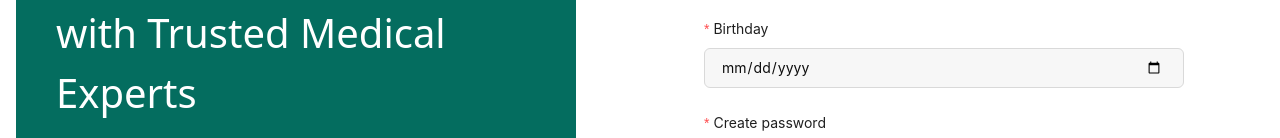
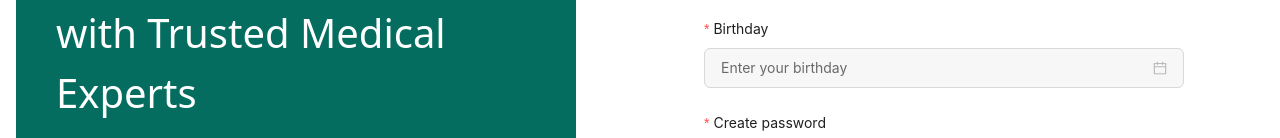
Before and after one commit to medbook-mir/medbook-backend, a Next.js app in the folder frontend/: page /en/register in a window 1280 px wide. Shown: the part 314-452 px from the top of the page. Built offline with nearby package versions, Linux system fonts and the light colour scheme.

Commit message:
Register form birthday input updated

```diff
--- a/frontend/src/forms/register-form.tsx
+++ b/frontend/src/forms/register-form.tsx
@@ -7,6 +7,7 @@ import { GoogleIcon } from '@/utils/icons/social-medias'
 import { FilledButton } from '@/components/ui/filled-button'
 import DefaultInput from '@/components/ui/default-input'
 import PasswordInput from '@/components/ui/password-input'
+import DatepickerInput from '@/components/ui/date-picker'
 import { useAppDispatch, useAppSelector } from '@/redux/store'
 import { getRegisterModal } from '@/redux/selectors/modals'
 import { closeModal, openModal } from '@/redux/reducers/modals'
@@ -14,6 +15,7 @@ import registerSchema, { RegisterType } from '@/schema/register-schema'
 import { useRegister } from '@/hooks/useRegister'
 import { Controller, SubmitHandler, useForm } from 'react-hook-form'
 import { yupResolver } from '@hookform/resolvers/yup'
+import dayjs from 'dayjs'
 
 const RegisterForm = () => {
   const t = useTranslations('registerPage')
@@ -91,7 +93,15 @@ const RegisterForm = () => {
             control={control}
             render={({ field, fieldState: { error } }) => (
               <Form.Item label={t('birthday')} required validateStatus={error ? 'error' : ''} help={error?.message}>
-                <DefaultInput {...field} type="date" autoComplete="bday" placeholder={t('birthdayPlaceholder')} />
+                <DatepickerInput
+                  placeholder={t('birthdayPlaceholder')}
+                  className="w-full"
+                  format="DD/MM/YYYY"
+                  value={field.value ? dayjs(field.value, 'DD/MM/YYYY') : null}
+                  onChange={(date) => field.onChange(date?.format('DD/MM/YYYY'))}
+                  status={error ? 'error' : ''}
+                  required
+                />
               </Form.Item>
             )}
           />
```
